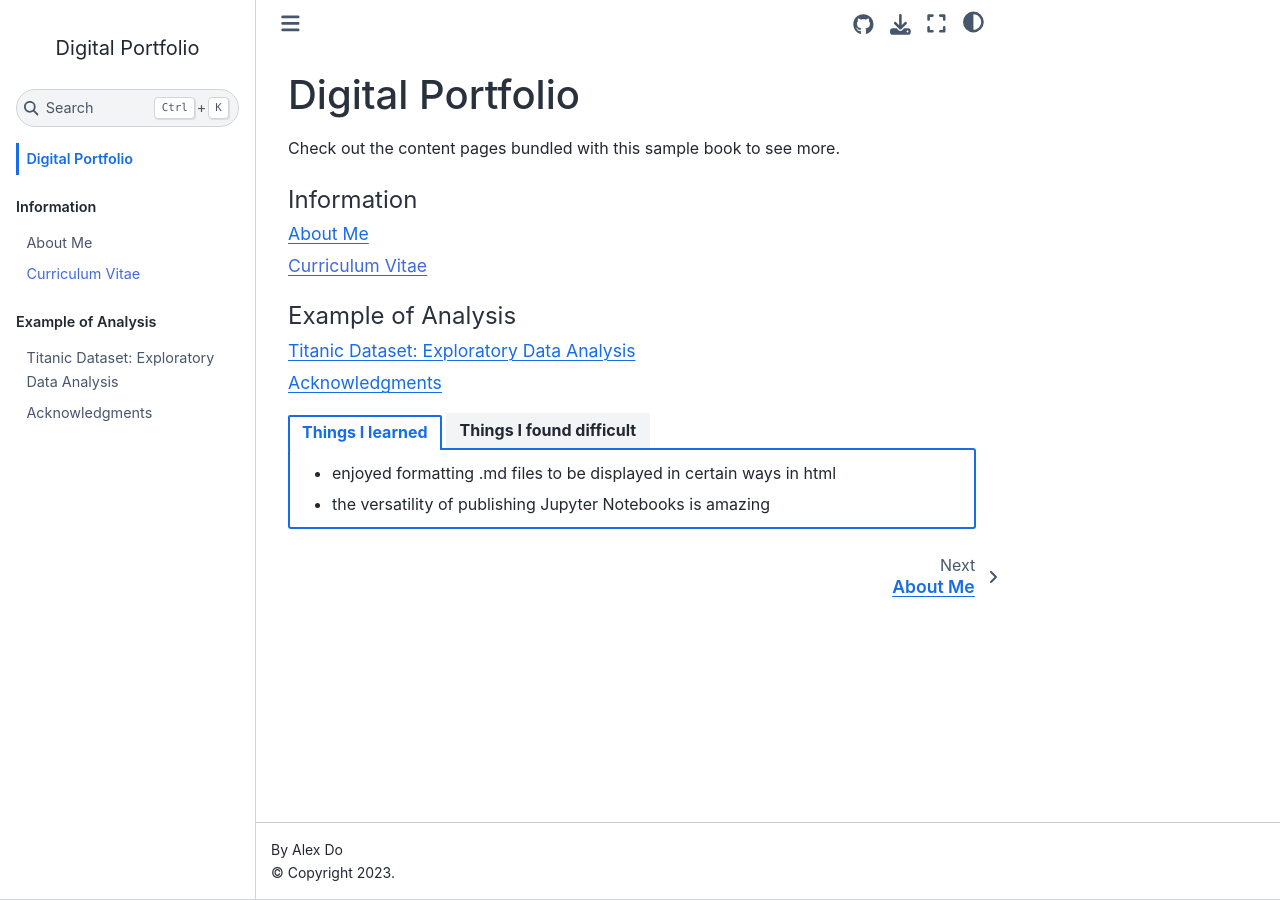
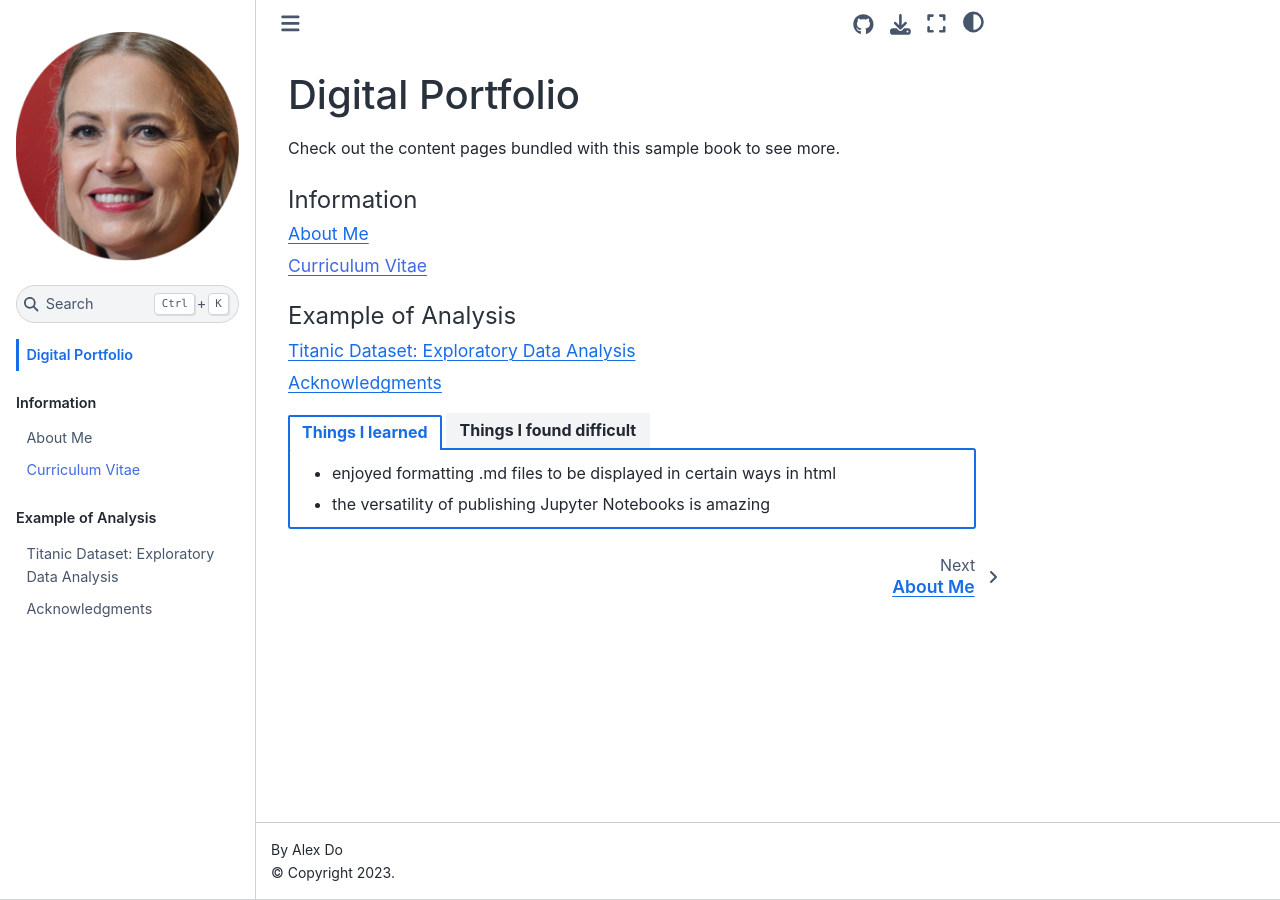
Before and after one commit to chrbcho/digital-portfolio, a Jupyter Book: the page built from intro.md, in a window 1280 px wide. Built offline with Jupyter Book 1.0.4 settings and Sphinx 7.4.7 and the Sphinx Book theme 1.1.4, drawn with Linux system fonts in a browser that asks for light colours.

Commit message:
update path for profile pic in config file, delete original logo png

```diff
--- a/_config.yml
+++ b/_config.yml
@@ -3,7 +3,7 @@
 
 title: Digital Portfolio
 author: Alex Do
-logo: ../AlexDo-files/profile-picture.png
+logo: ./img/profile-picture.png
 
 # Force re-execution of notebooks on each build.
 # See https://jupyterbook.org/content/execute.html
```
Also changed, not shown: logo.png (deleted).
